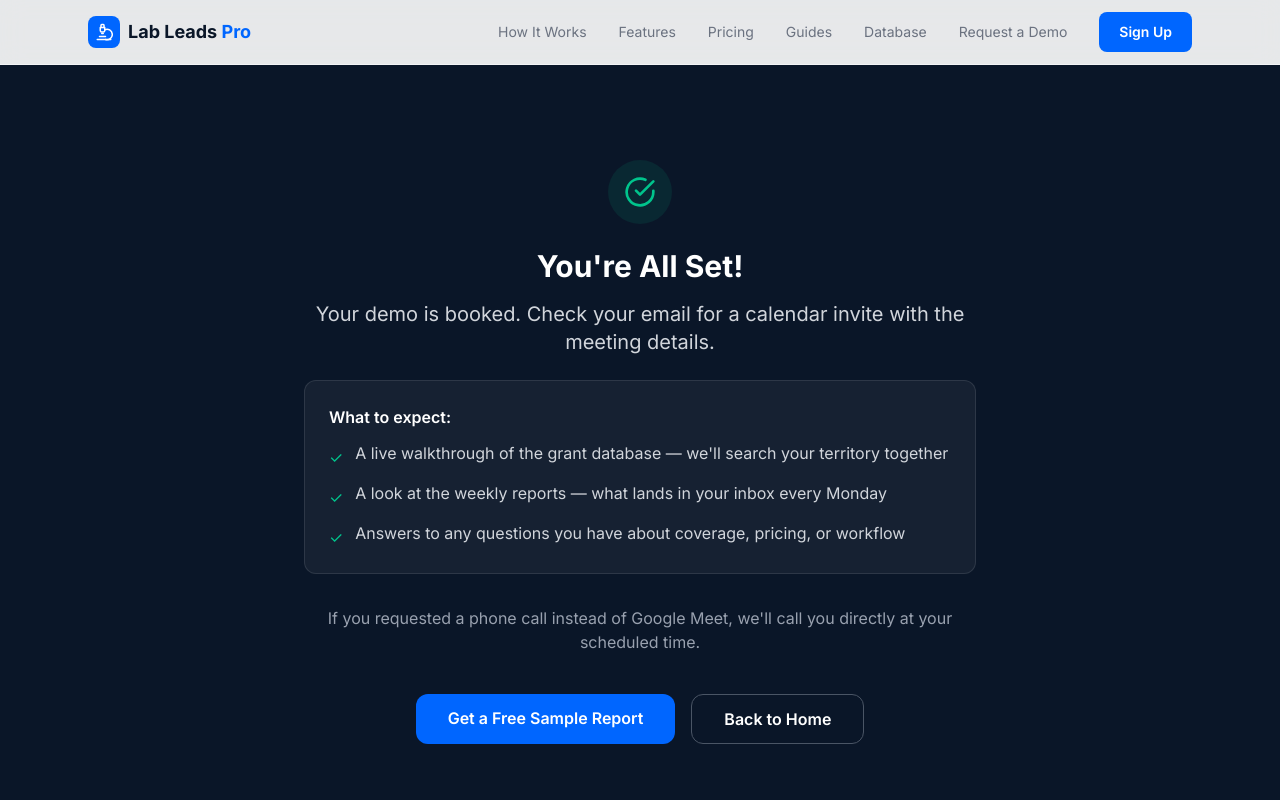
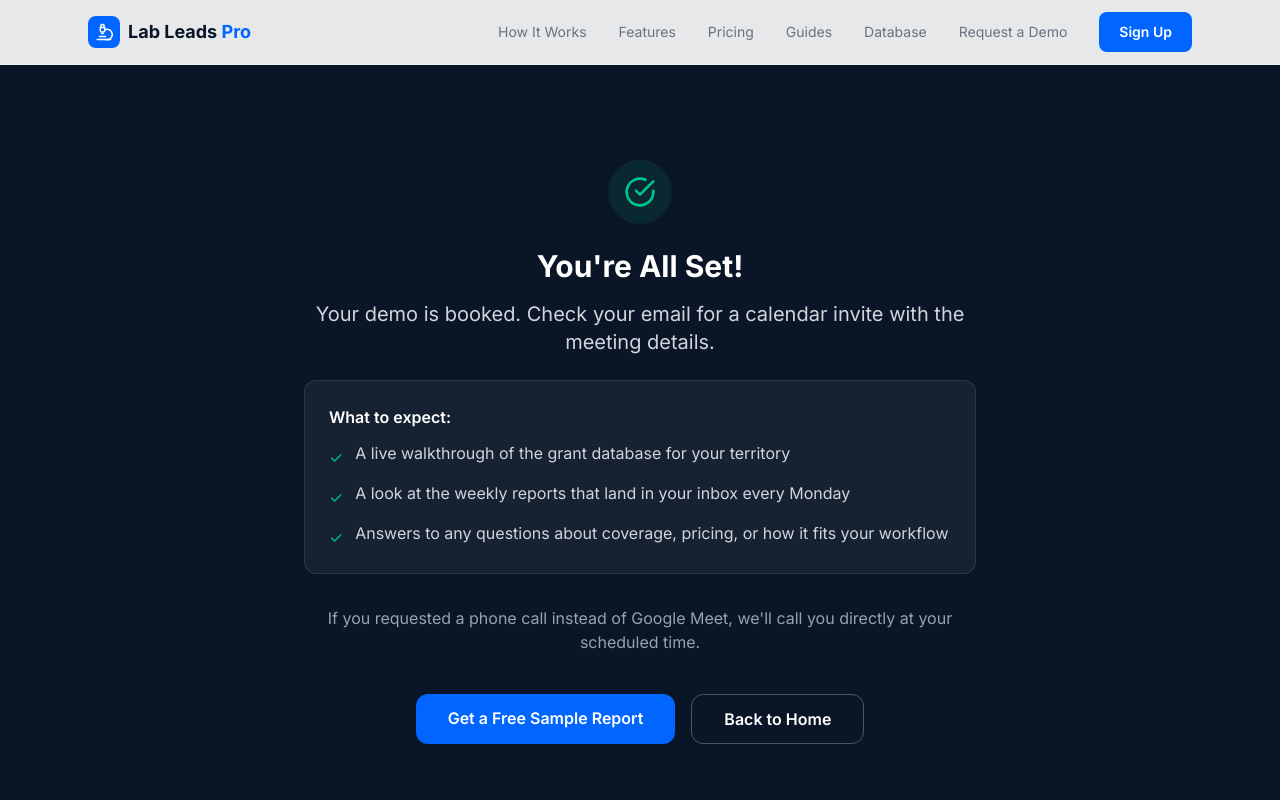
Before and after one commit to lableadmanager-bit/lableadspro-website, a Next.js app: page /demo/thank-you in a window 1280 px wide. Shown: the top 800 px of the page. Built offline with nearby package versions, Linux system fonts and the light colour scheme.

Commit message:
Clean up demo thank-you copy - remove em dashes

```diff
--- a/src/app/demo/thank-you/page.tsx
+++ b/src/app/demo/thank-you/page.tsx
@@ -31,15 +31,15 @@ export default function DemoThankYouPage() {
               <ul className="text-gray-300 space-y-3">
                 <li className="flex items-start gap-3">
                   <span className="text-[var(--color-accent)] mt-1">✓</span>
-                  <span>A live walkthrough of the grant database — we&apos;ll search your territory together</span>
+                  <span>A live walkthrough of the grant database for your territory</span>
                 </li>
                 <li className="flex items-start gap-3">
                   <span className="text-[var(--color-accent)] mt-1">✓</span>
-                  <span>A look at the weekly reports — what lands in your inbox every Monday</span>
+                  <span>A look at the weekly reports that land in your inbox every Monday</span>
                 </li>
                 <li className="flex items-start gap-3">
                   <span className="text-[var(--color-accent)] mt-1">✓</span>
-                  <span>Answers to any questions you have about coverage, pricing, or workflow</span>
+                  <span>Answers to any questions about coverage, pricing, or how it fits your workflow</span>
                 </li>
               </ul>
             </div>
```
